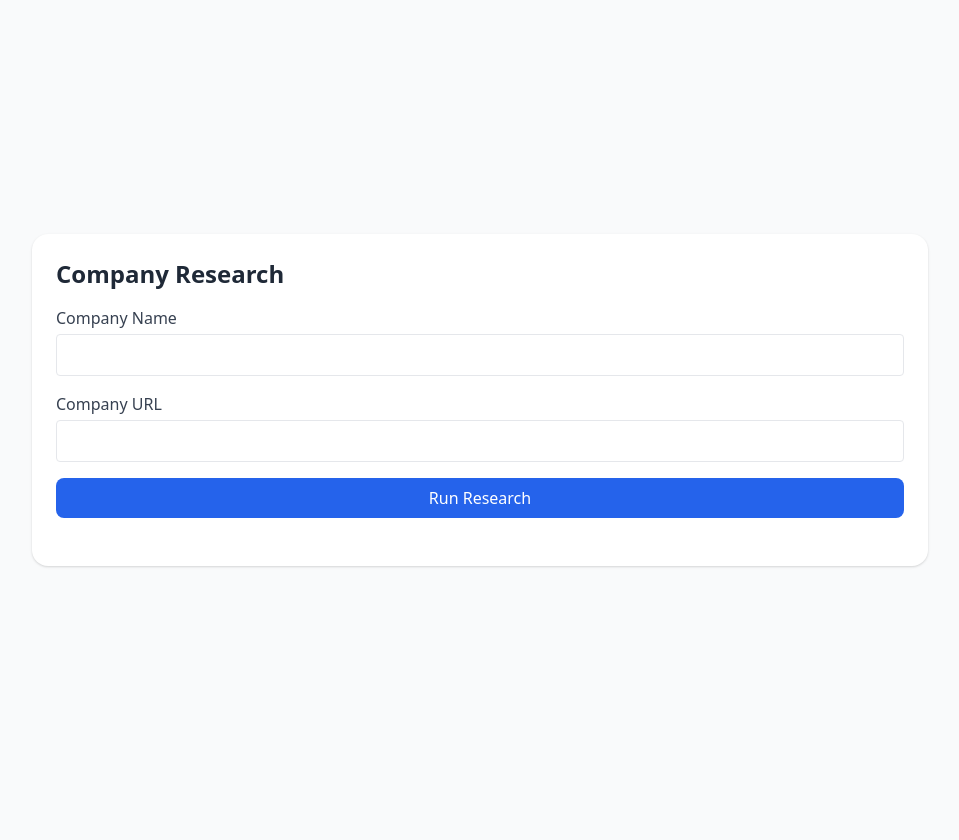
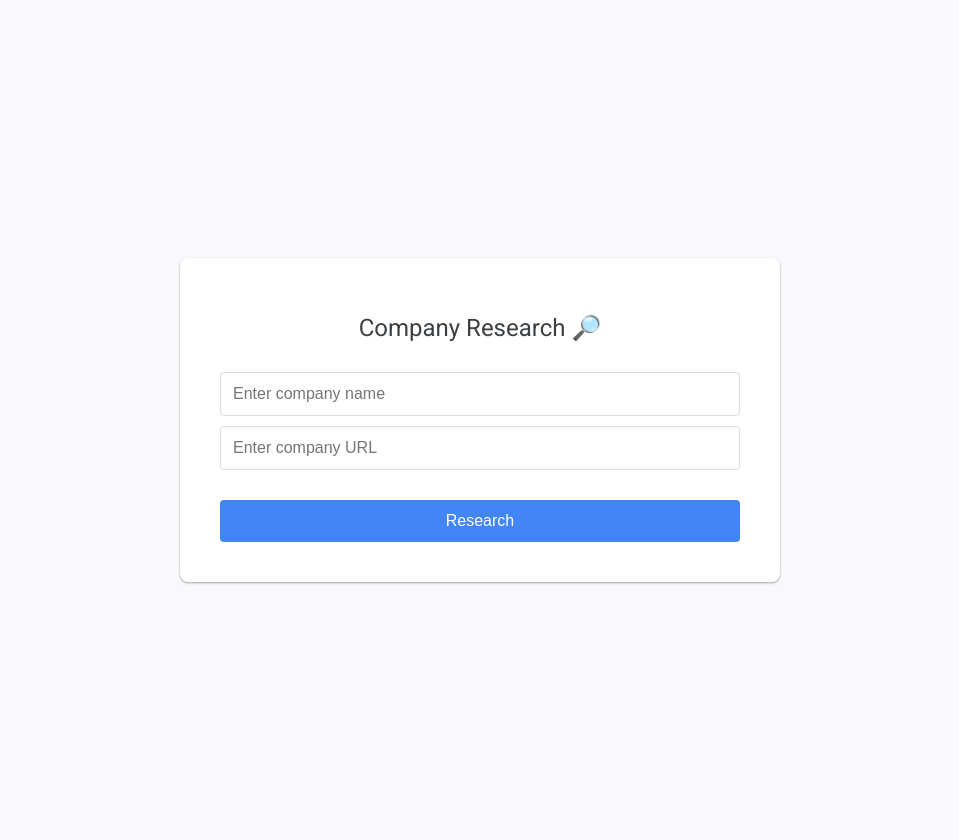
Before and after one commit to dortenenboim314/company-researcher, a FastAPI app: page / in a window 1280 px wide. Shown: the whole page, without its empty margins (160-1119 px from the left). Before the commit the page ends 567 px from the top, so only its background shows below. Run offline with FastAPI, Linux system fonts and the light colour scheme; parts of the project's set-up code (start-up, migrations or seed data) failed here and were passed over.

Commit message:
feat: Revamp index.html layout and functionality for company research form

```diff
--- a/src/company_researcher/templates/index.html
+++ b/src/company_researcher/templates/index.html
@@ -1,142 +1,193 @@
-<!-- index.html -->
 <!DOCTYPE html>
 <html lang="en">
 <head>
-  <meta charset="UTF-8" />
-  <meta name="viewport" content="width=device-width, initial-scale=1.0" />
+    <meta charset="UTF-8">
+    <meta name="viewport" content="width=device-width, initial-scale=1.0">
     <title>Company Research</title>
-  <!-- Tailwind CSS -->
-  <link href="https://cdn.jsdelivr.net/npm/tailwindcss@2.2.19/dist/tailwind.min.css" rel="stylesheet" />
+    <style>
+        @import url('https://fonts.googleapis.com/css2?family=Roboto:wght@300;400;500&display=swap');
+
+        body {
+            font-family: 'Roboto', sans-serif;
+            background-color: #f7f9fc;
+            color: #3c4043;
+            display: flex;
+            justify-content: center;
+            align-items: center;
+            min-height: 100vh;
+            margin: 0;
+            padding: 20px;
+        }
+
+        .container {
+            background-color: #ffffff;
+            padding: 40px;
+            border-radius: 8px;
+            box-shadow: 0 1px 3px rgba(0,0,0,0.12), 0 1px 2px rgba(0,0,0,0.24);
+            width: 100%;
+            max-width: 600px;
+            box-sizing: border-box;
+        }
+
+        h1 {
+            font-size: 24px;
+            font-weight: 400;
+            text-align: center;
+            margin-bottom: 30px;
+        }
+
+        .input-group {
+            margin-bottom: 20px;
+        }
+
+        input[type="text"], input[type="url"] {
+            width: 100%;
+            padding: 12px;
+            border: 1px solid #dadce0;
+            border-radius: 4px;
+            font-size: 16px;
+            margin-bottom: 10px;
+            box-sizing: border-box;
+        }
+
+        input[type="text"]:focus, input[type="url"]:focus {
+            outline: none;
+            border-color: #4285F4;
+            box-shadow: 0 0 0 2px rgba(66, 133, 244, 0.2);
+        }
+
+        button {
+            width: 100%;
+            padding: 12px;
+            background-color: #4285F4;
+            color: white;
+            border: none;
+            border-radius: 4px;
+            font-size: 16px;
+            font-weight: 500;
+            cursor: pointer;
+            transition: background-color 0.3s;
+        }
+
+        button:hover {
+            background-color: #3367D6;
+        }
+
+        button:disabled {
+            background-color: #d2e3fc;
+            cursor: not-allowed;
+        }
+
+        .results {
+            margin-top: 30px;
+        }
+
+        .result-item {
+            margin-bottom: 20px;
+        }
+
+        .result-item h2 {
+            font-size: 18px;
+            font-weight: 500;
+            color: #202124;
+            margin-bottom: 8px;
+        }
+
+        .result-item p {
+            font-size: 16px;
+            line-height: 1.6;
+            color: #5f6368;
+        }
+
+        .loader {
+            text-align: center;
+            margin-top: 20px;
+        }
+
+        .error {
+            color: #d93025;
+            text-align: center;
+            margin-top: 20px;
+        }
+    </style>
 </head>
-<body class="bg-gray-50 flex items-center justify-center min-h-screen p-4">
-  <div class="w-full max-w-4xl bg-white rounded-2xl shadow p-6">
-    <h1 class="text-2xl font-bold mb-4 text-gray-800">Company Research</h1>
-    <form id="research-form" class="space-y-4">
-      <div>
-        <label for="companyName" class="block text-gray-700 mb-1">Company Name</label>
-        <input id="companyName" type="text" required
-          class="w-full border rounded px-3 py-2 focus:outline-none focus:ring focus:border-blue-300"/>
+<body>
+
+    <div class="container">
+        <h1>Company Research 🔎</h1>
+        <div class="input-group">
+            <input type="text" id="companyName" placeholder="Enter company name">
+            <input type="url" id="companyUrl" placeholder="Enter company URL">
         </div>
-      <div>
-        <label for="companyUrl" class="block text-gray-700 mb-1">Company URL</label>
-        <input id="companyUrl" type="url" required
-          class="w-full border rounded px-3 py-2 focus:outline-none focus:ring focus:border-blue-300"/>
+        <button id="researchButton" onclick="performResearch()">Research</button>
+
+        <div id="loader" class="loader" style="display: none;">
+            <p>Performing research, please wait...</p>
         </div>
-      <button type="submit"
-        class="w-full bg-blue-600 text-white py-2 rounded-lg hover:bg-blue-700">
-        Run Research
-      </button>
-    </form>
 
-    <p id="error" class="mt-4 text-red-600 hidden"></p>
-    <p id="loading" class="mt-4 text-gray-600 hidden">Loading...</p>
+        <div id="error" class="error" style="display: none;"></div>
 
-    <div id="final-report" class="mt-6 space-y-6"></div>
-    <div id="structured-report" class="mt-6 space-y-6"></div>
+        <div id="results" class="results" style="display: none;">
+            <div id="backgroundSummary" class="result-item"></div>
+            <div id="financialHealthSummary" class="result-item"></div>
+            <div id="marketPositionSummary" class="result-item"></div>
+        </div>
     </div>
 
     <script>
-    const form = document.getElementById('research-form');
-    const errorEl = document.getElementById('error');
-    const loadingEl = document.getElementById('loading');
-    const finalEl = document.getElementById('final-report');
-    const structuredEl = document.getElementById('structured-report');
+        async function performResearch() {
+            const companyName = document.getElementById('companyName').value;
+            const companyUrl = document.getElementById('companyUrl').value;
+            const researchButton = document.getElementById('researchButton');
+            const loader = document.getElementById('loader');
+            const resultsDiv = document.getElementById('results');
+            const errorDiv = document.getElementById('error');
 
-    form.addEventListener('submit', async (e) => {
-      e.preventDefault();
-      errorEl.classList.add('hidden');
-      loadingEl.classList.remove('hidden');
-      finalEl.innerHTML = '';
-      structuredEl.innerHTML = '';
+            // Basic validation
+            if (!companyName || !companyUrl) {
+                errorDiv.textContent = 'Please enter both company name and URL.';
+                errorDiv.style.display = 'block';
+                return;
+            }
 
-      const name = document.getElementById('companyName').value;
-      const url = document.getElementById('companyUrl').value;
+            // Disable button and show loader
+            researchButton.disabled = true;
+            researchButton.textContent = 'Researching...';
+            loader.style.display = 'block';
+            resultsDiv.style.display = 'none';
+            errorDiv.style.display = 'none';
 
             try {
-        const res = await fetch(
-          `/api/research?company_name=${encodeURIComponent(name)}&company_url=${encodeURIComponent(url)}`
-        );
-        if (!res.ok) throw new Error(`Error ${res.status}`);
-        const data = await res.json();
+                // NOTE: Replace '/api/research' with your actual backend API endpoint if needed.
+                const response = await fetch(`/api/research?company_name=${encodeURIComponent(companyName)}&company_url=${encodeURIComponent(companyUrl)}`);
 
-        // Final report
-        if (data.final_report) {
-          const fr = data.final_report;
-          ['background_summary','financial_health_summary','market_position_summary','news_summary']
-            .forEach(key => {
-              if (fr[key]) {
-                const section = document.createElement('div');
-                const title = key.replace('_', ' ').replace(/\b\w/g, c => c.toUpperCase());
-                section.innerHTML = `<h2 class="font-semibold text-lg">${title}</h2><p class="text-gray-700">${fr[key]}</p>`;
-                finalEl.appendChild(section);
-              }
-            });
+                if (!response.ok) {
+                    throw new Error(`HTTP error! status: ${response.status}`);
                 }
 
-        // Structured report
-        if (data.background) {
-          const bg = data.background;
-          const ul = document.createElement('ul'); ul.className = 'list-disc list-inside text-gray-700';
-          if (bg.industry) ul.innerHTML += `<li><strong>Industry:</strong> ${bg.industry}</li>`;
-          if (bg.founded?.at) ul.innerHTML += `<li><strong>Founded:</strong> ${new Date(bg.founded.at).toLocaleDateString()}</li>`;
-          if (bg.founded?.by) ul.innerHTML += `<li><strong>Founders:</strong> ${bg.founded.by.join(', ')}</li>`;
-          if (bg.description) ul.innerHTML += `<li><strong>Description:</strong> ${bg.description}</li>`;
-          if (bg.key_milestones) ul.innerHTML += `<li><strong>Milestones:</strong> ${bg.key_milestones.join('; ')}</li>`;
-          if (bg.current_status) ul.innerHTML += `<li><strong>Current Status:</strong> ${bg.current_status}</li>`;
-          const headerBg = document.createElement('h2');
-          headerBg.textContent = 'Structured Background';
-          headerBg.className = 'font-semibold text-lg';
-          structuredEl.appendChild(headerBg);
-          structuredEl.appendChild(ul);
+                const data = await response.json();
+                displayResults(data);
+
+            } catch (error) {
+                errorDiv.textContent = `An error occurred: ${error.message}`;
+                errorDiv.style.display = 'block';
+            } finally {
+                // Re-enable button and hide loader
+                researchButton.disabled = false;
+                researchButton.textContent = 'Research';
+                loader.style.display = 'none';
+            }
         }
 
-        if (data.financial_health) {
-          const fh = data.financial_health;
-          const ul = document.createElement('ul'); ul.className = 'list-disc list-inside text-gray-700';
-          if (fh.revenue != null) ul.innerHTML += `<li><strong>Revenue:</strong> ${fh.revenue.toLocaleString()}</li>`;
-          if (fh.funding_rounds) ul.innerHTML += `<li><strong>Funding Rounds:</strong> ${fh.funding_rounds.join('; ')}</li>`;
-          if (fh.burn_rate) ul.innerHTML += `<li><strong>Burn Rate:</strong> ${fh.burn_rate}</li>`;
-          if (fh.runway_months != null) ul.innerHTML += `<li><strong>Runway:</strong> ${fh.runway_months} months</li>`;
-          const headerFh = document.createElement('h2');
-          headerFh.textContent = 'Structured Financial Health';
-          headerFh.className = 'font-semibold text-lg';
-          structuredEl.appendChild(headerFh);
-          structuredEl.appendChild(ul);
+        function displayResults(data) {
+            const resultsDiv = document.getElementById('results');
+            resultsDiv.style.display = 'block';
+
+            document.getElementById('backgroundSummary').innerHTML = data.background_summary ? `<h2>Background Summary</h2><p>${data.background_summary}</p>` : '';
+            document.getElementById('financialHealthSummary').innerHTML = data.financial_health_summary ? `<h2>Financial Health Summary</h2><p>${data.financial_health_summary}</p>` : '';
+            document.getElementById('marketPositionSummary').innerHTML = data.market_position_summary ? `<h2>Market Position Summary</h2><p>${data.market_position_summary}</p>` : '';
         }
+    </script>
 
-        if (data.market_position) {
-          const mp = data.market_position;
-          const ul = document.createElement('ul'); ul.className = 'list-disc list-inside text-gray-700';
-          if (mp.competitors) ul.innerHTML += `<li><strong>Competitors:</strong> ${mp.competitors.join(', ')}</li>`;
-          if (mp.unique_selling_points) ul.innerHTML += `<li><strong>Unique Selling Points:</strong> ${mp.unique_selling_points.join('; ')}</li>`;
-          if (mp.market_share) ul.innerHTML += `<li><strong>Market Share:</strong> ${mp.market_share}</li>`;
-          const headerMp = document.createElement('h2');
-          headerMp.textContent = 'Structured Market Position';
-          headerMp.className = 'font-semibold text-lg';
-          structuredEl.appendChild(headerMp);
-          structuredEl.appendChild(ul);
-        }
-
-        if (data.news?.recent_important_news) {
-          const items = data.news.recent_important_news;
-          const ul = document.createElement('ul'); ul.className = 'list-disc list-inside text-gray-700';
-          items.forEach(item => {
-            ul.innerHTML += `<li><a href="${item.url}" target="_blank" class="underline">${item.title}</a>${item.date_published ? ' — ' + new Date(item.date_published).toLocaleDateString() : ''}</li>`;
-          });
-          const headerNews = document.createElement('h2');
-          headerNews.textContent = 'Structured News';
-          headerNews.className = 'font-semibold text-lg';
-          structuredEl.appendChild(headerNews);
-          structuredEl.appendChild(ul);
-        }
-
-      } catch (err) {
-        errorEl.textContent = err.message;
-        errorEl.classList.remove('hidden');
-      } finally {
-        loadingEl.classList.add('hidden');
-      }
-    });
-  </script>
 </body>
 </html>
```
Lines whose indentation alone changed are shown as unchanged.
